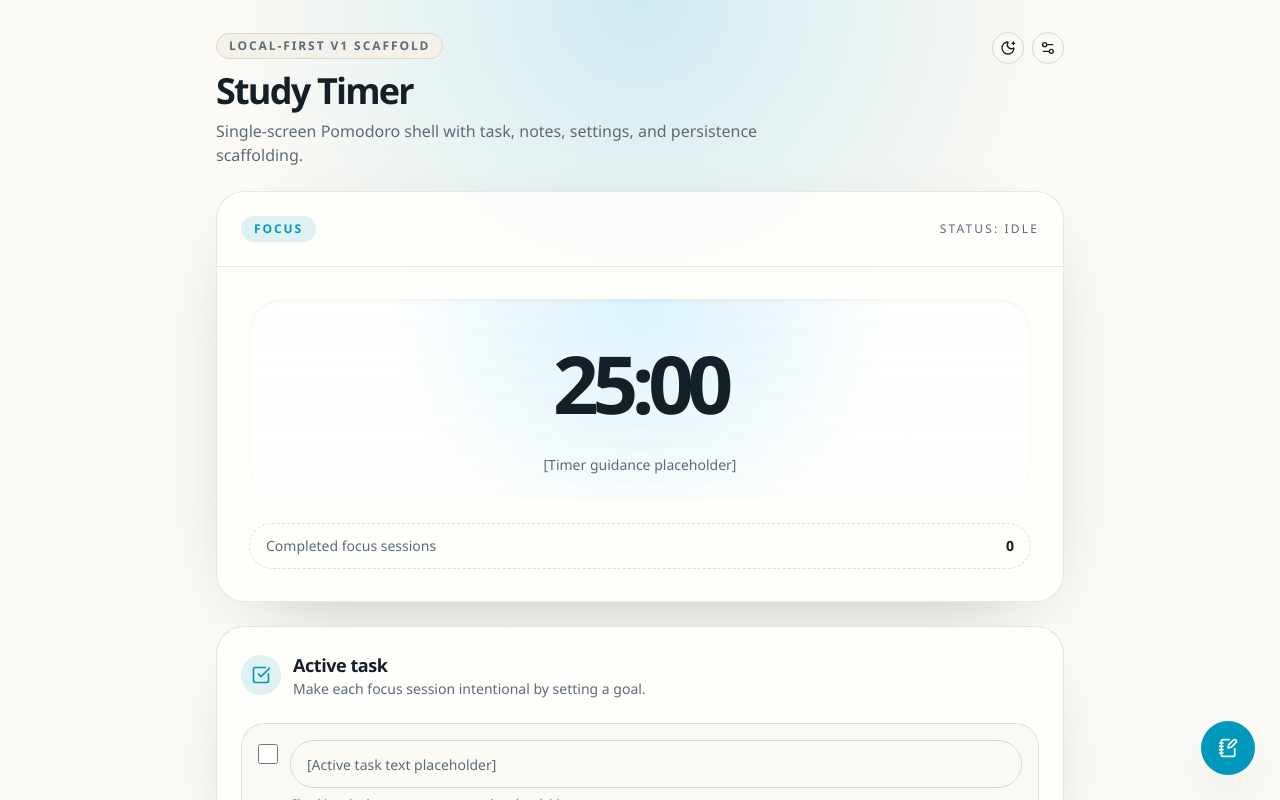
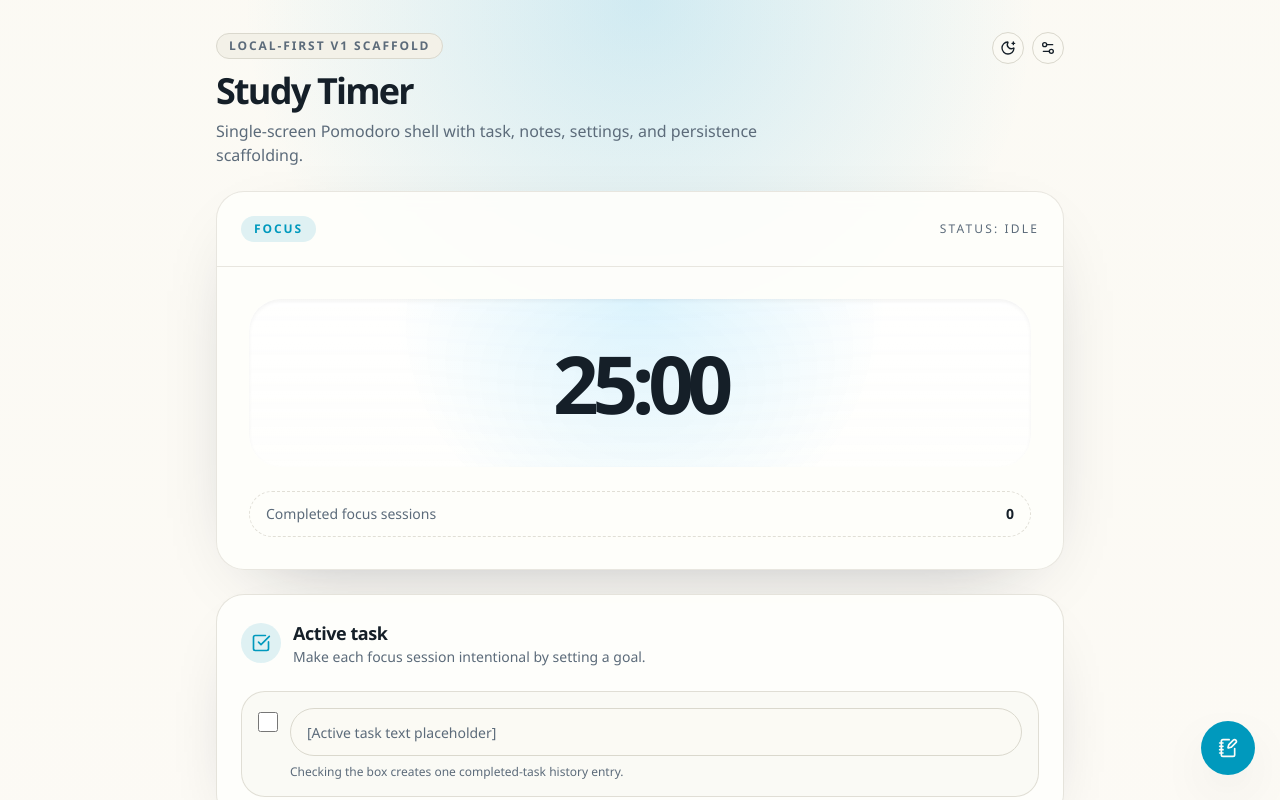
Before and after one commit to jsjasee/study-timer, a Next.js app: page / in a window 1280 px wide. Shown: the top 800 px of the page. Built offline with nearby package versions, Linux system fonts and the light colour scheme.

Commit message:
remove label

```diff
--- a/components/timer/timer-display.tsx
+++ b/components/timer/timer-display.tsx
@@ -31,9 +31,6 @@
           <div className="text-[4rem] font-semibold tracking-[-0.08em] text-foreground sm:text-[5rem]">
             {formatRemainingTime(remainingSeconds)}
           </div>
-          <p className="mt-3 text-sm text-muted-foreground">
-            [Timer guidance placeholder]
-          </p>
         </div>
         <div className="flex items-center justify-between gap-3 rounded-[24px] border border-dashed border-border/80 px-4 py-3 text-sm text-muted-foreground">
           <span>Completed focus sessions</span>
```
